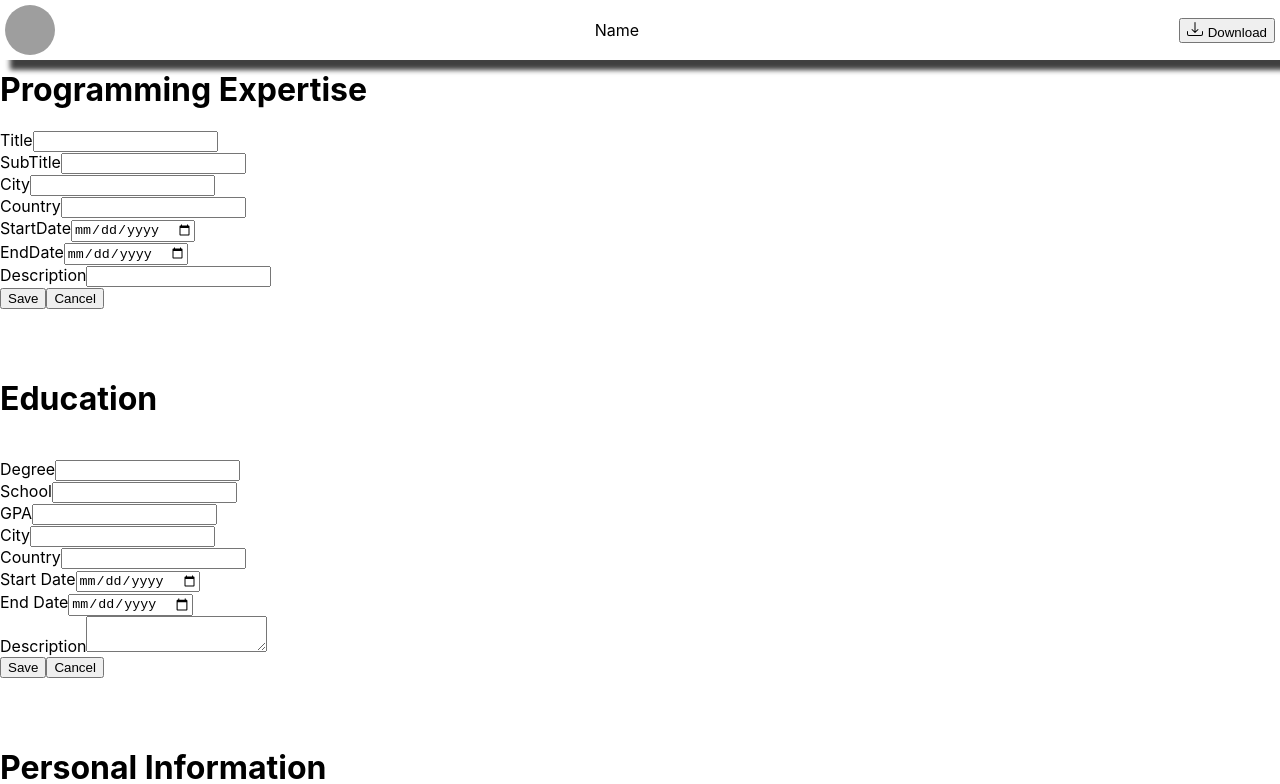
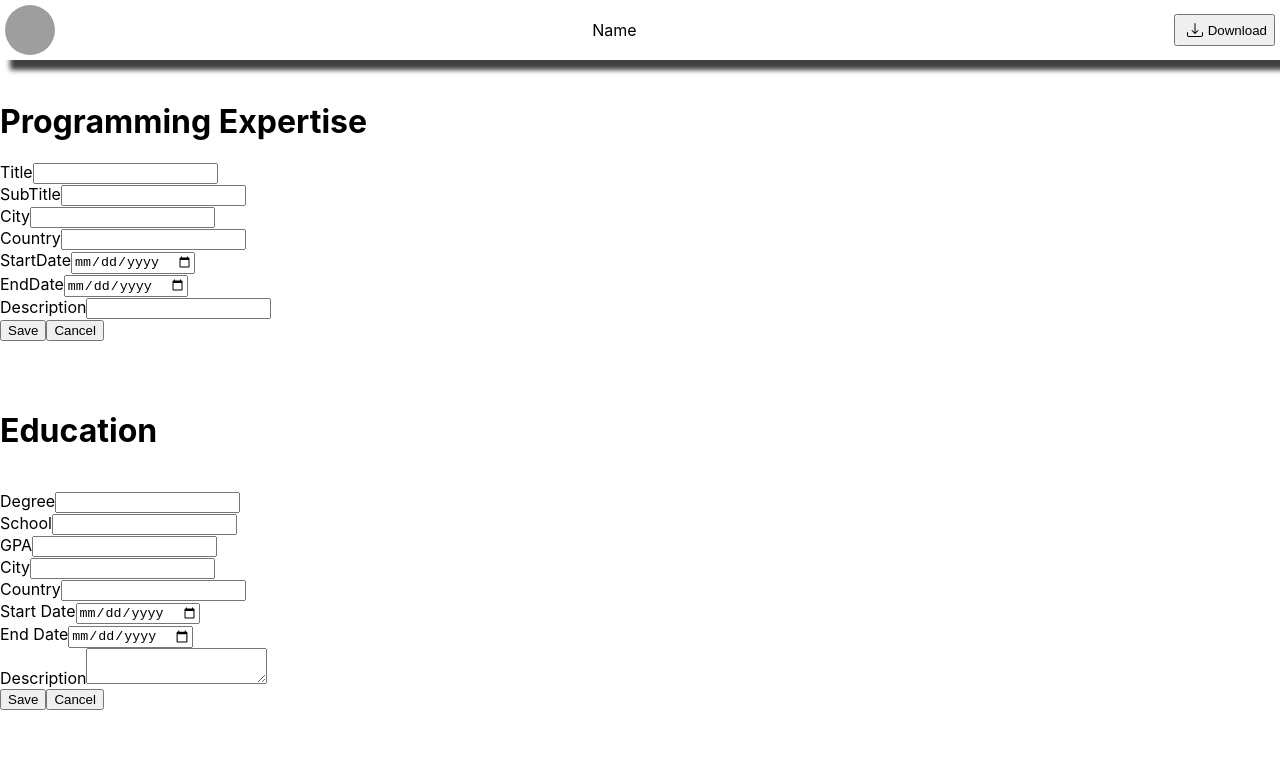
Before and after one commit to YurisCodingClub/dev-cv, a React (Create React App) app: page / in a window 1280 px wide. Shown: the top 784 px of the page. Built offline with nearby package versions, Linux system fonts and the light colour scheme; grey boxes are pictures that could not be loaded.

Commit message:
PR conflict resolved; DownloadButton updated

```diff
--- a/src/App.css
+++ b/src/App.css
@@ -28,17 +28,6 @@
   color: #61dafb;
 }
 
-.buttonDownload {
-  display: "flex";
-  flex-direction: row;
-  align-items: "center";
-  justify-content: space-evenly;
-  margin-right: 5px;
-}
-
-.imageDownload {
-  margin-right: 5px;
-}
 
 @keyframes App-logo-spin {
   from {
--- a/src/App.js
+++ b/src/App.js
@@ -1,5 +1,6 @@
 import "./App.css";
 import Header from "./components/Header";
+import DownloadButton from "./components/DownloadButton"
 import ProgrammingExpertise from "./components/ProgrammingExpertise";
 import Education from "./components/Education";
 import PersonalInformation from "./components/PersonalInformation";
@@ -10,6 +11,7 @@ function App() {
   return (
     <>
       <Header />
+      <DownloadButton />
       <ProgrammingExpertise />
       <Education />
       <PersonalInformation />
--- /dev/null
+++ b/src/components/DownloadButton.js
@@ -0,0 +1,24 @@
+import React from "react";
+
+const DownloadButton = () => {
+  return (
+    <button
+      style={{
+        display: "flex",
+        alignItems: "center",
+        marginRight: "5px",
+      }}
+    >
+      <img
+        src="/images/download.svg"
+        alt=""
+        style={{
+        padding: "5px",
+        }}
+      ></img>
+      Download
+    </button>
+  );
+};
+
+export default DownloadButton;
--- a/src/components/Header.js
+++ b/src/components/Header.js
@@ -1,4 +1,5 @@
 import React from "react";
+import DownloadButton from "./DownloadButton";
 
 
 const Header = () => {
@@ -10,14 +11,7 @@ const Header = () => {
             alt=""
           />
           <span>Name</span>
-          <button className="imageDownload">
-            <img
-              className="imageDownload"
-              src="/images/download.svg"
-              alt=""
-              ></img>
-            Download
-          </button>
+          <DownloadButton />
       </header>
   );
 };
```
